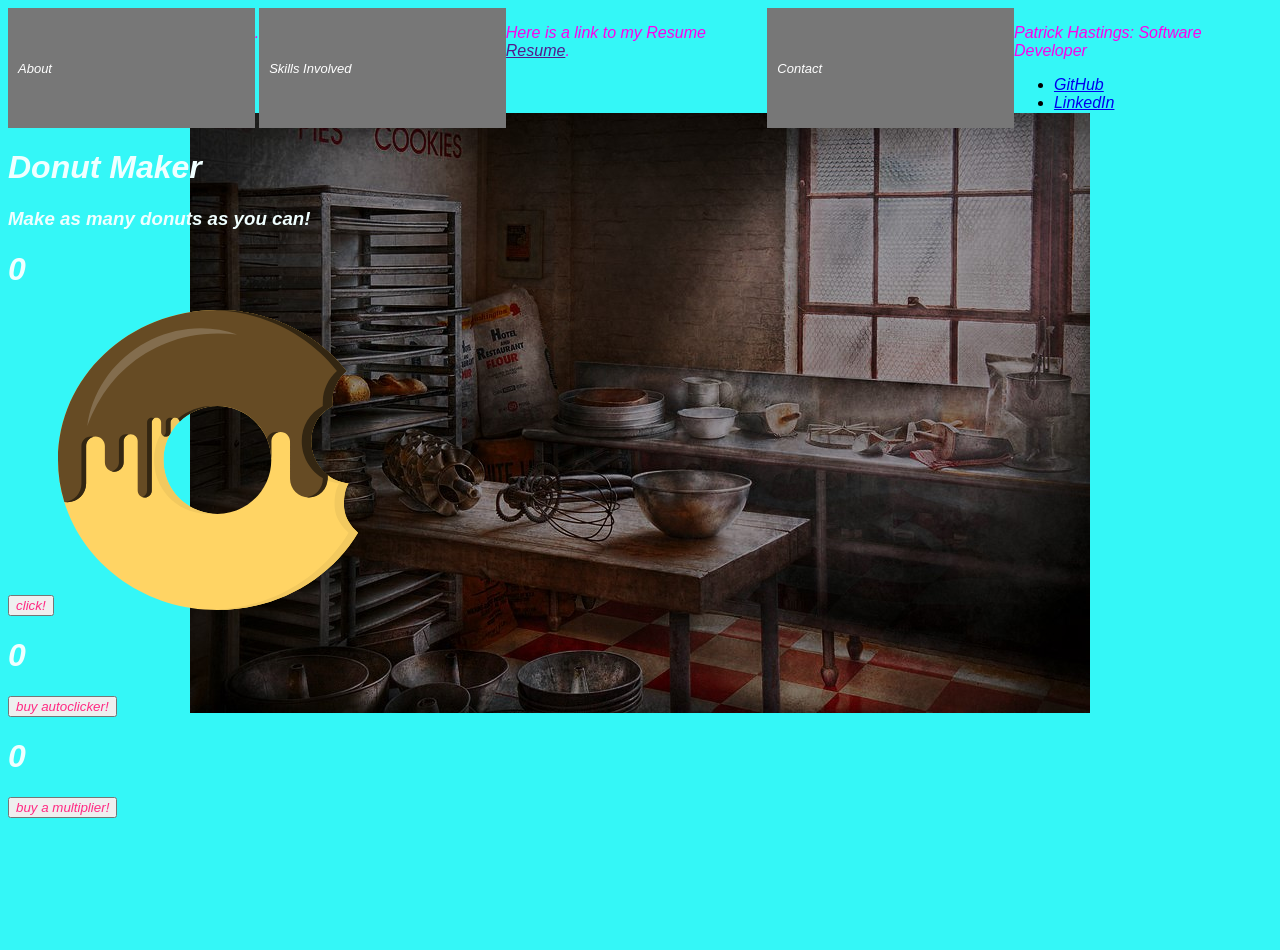
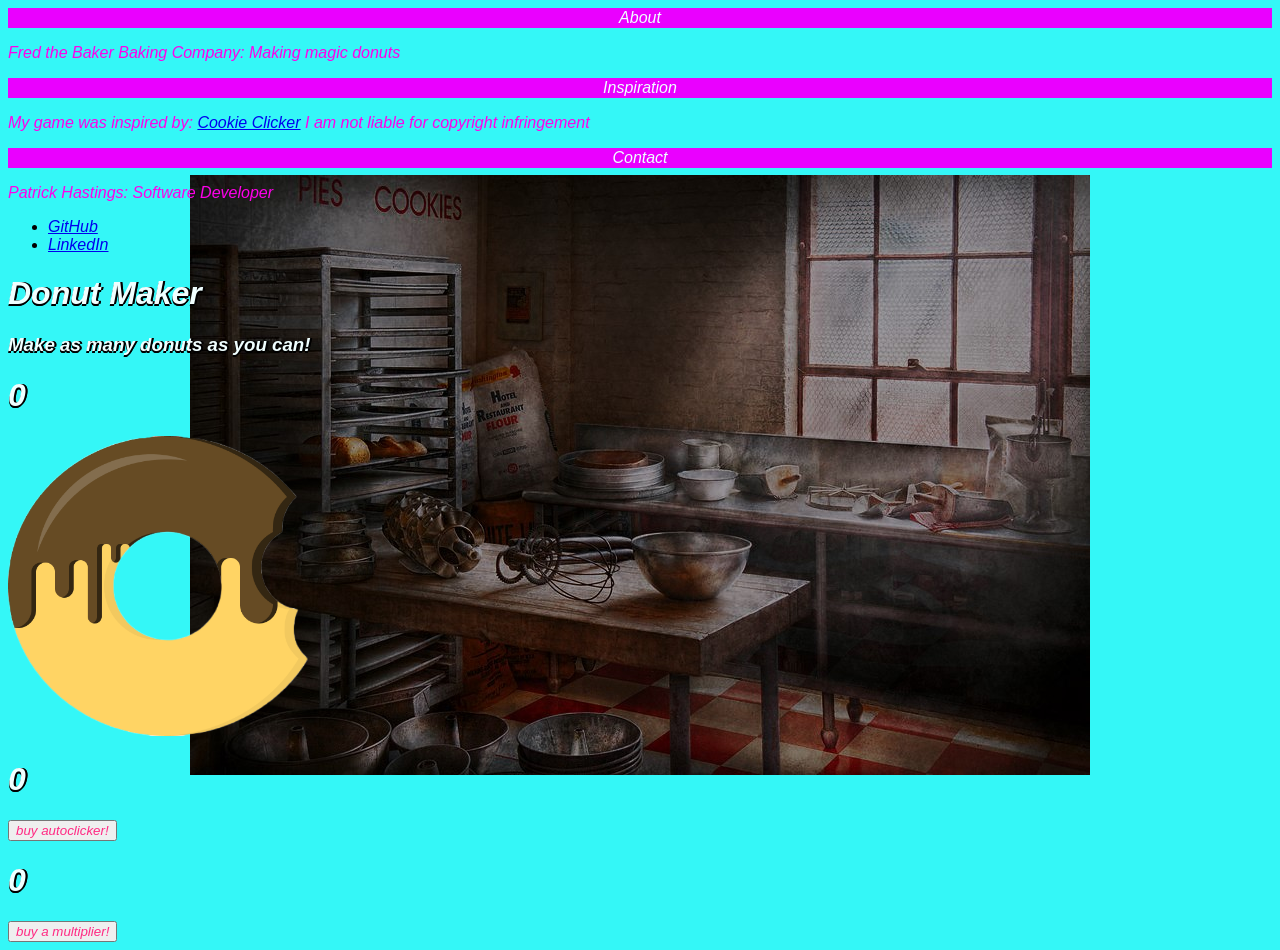
Before and after one commit to 2022-Summer-Cohort/donut-maker-PatCHastings, a website built with Parcel: page index.html in a window 1280 px wide. Before the commit the page ends 826 px from the top, so only its background shows below. Built offline with nearby package versions, Linux system fonts and the light colour scheme.

Commit message:
updated button to a donut

```diff
--- a/Donut.js
+++ b/Donut.js
@@ -40,4 +40,5 @@ class Donut{
 
     }
 }
+
 export default Donut;
--- a/app.js
+++ b/app.js
@@ -3,7 +3,10 @@ import Donut from "./Donut.js";
 let donutMaker = new Donut(0,0,0);
 const donutCountEl = document.querySelector("#donutCount");
 const autoclickerEl = document.querySelector("#autoclicker");
+
 let button = document.querySelector("#tickDonut");
+let autoClickerTotalSpan = document.querySelector("#autoClickerTotal");
+
 button.addEventListener("click", function(){
     donutMaker.tickDonut();
     donutCountEl.innerText = donutMaker._donutCount;
@@ -23,6 +26,8 @@ setInterval(() => {
 }
 })
 
+
+
 let multiplierButton = document.querySelector("#donutMultiply");
 multiplierButton.addEventListener("click", function() {
     donutMaker.tickDonut();
--- a/index.html
+++ b/index.html
@@ -9,14 +9,14 @@
   </head>
 
   <header>
-    <nav>
+
         <button type="button" class="collapsibleNavBar">About</button>
             <div class="content">
-                <p>.</p>
+                <p>Fred the Baker Baking Company: Making magic donuts</p>
             </div>
-        <button type="button" class="collapsibleNavBar">Skills Involved</button>
+        <button type="button" class="collapsibleNavBar">Inspiration</button>
             <div class="content">
-                <p>Here is a link to my Resume <a href="" target="_blank">Resume</a>.</p>
+              <p>My game was inspired by: <a href="https://orteil.dashnet.org/cookieclicker/" target="_blank">Cookie Clicker</a> I am not liable for copyright infringement</p>
             </div>
         <button type="button" class="collapsibleNavBar">Contact</button>
             <div class="content">
@@ -28,18 +28,15 @@
                     </ul>
                 </p>
             </div>
-    </nav>
+
     <h1>Donut Maker</h1>
     <h3>Make as many donuts as you can!</h3>
 </header>
 
   <body>
 
-
       <h1 id="donutCount">0</h1>
-      <button id ="tickDonut">click!</button>
-      <object data="/donut-svgrepo-com (1).svg" width="300" height="300" class="tickDonut" type=""></object>
-      <br>
+      <img src="chocoDonutTrans.png" width="300" height="300" class="tickDonut" id ="tickDonut">
       <h1 id="autoclicker">0</h1>
       <button id ="buyAutoClicker">buy autoclicker!</button>
       <br>
@@ -48,6 +45,5 @@
 
     <script src="./app.js" type="module"></script>
 
-
   </body>
 </html>
--- a/style.css
+++ b/style.css
@@ -9,20 +9,28 @@ nav{
     position: relative;
 }
 .collapsibleNavBar {
-        background-color: #777;
-        color: white;
+    background-color: rgb(234, 0, 255);
+    color: azure;
     cursor: pointer;
-        padding: 10px;
-        width: 20%;
+    padding: 1px;
+    width: 100%;
     border: none;
-        text-align: left;
-        outline: none;
-        font-size: 13px;
-        position: relative;
+    text-align: center;
+    font-size: 16px;
+    position: sticky;
 }
 
 .active, .collapsibleNavBar:hover {
-        background-color: #555;
+    background-color: rgb(153, 58, 58);
+}
+.donutButton{
+    display: flex;
+    width: 20%;
+    height: auto;
+    justify-content: center;
+    align-items: center;
+    margin: auto;
+    margin-top:-10px;
 }
 
 body{
@@ -41,9 +49,11 @@ button{
 /* all fonts */
 h1{
     color: azure;
+    text-shadow: 2px 0 0 #000, 0 2px 0 #000, 0 2px 0 #000, 2px 0 0 #000;
 }
 h3{
     color: azure;
+    text-shadow: 2px 0 0 #000, 0 2px 0 #000, 0 2px 0 #000, 2px 0 0 #000;
 }
 p{
     color: rgb(255, 0, 234);
```
Also changed, not shown: chocoDonut.png (added), chocoDonutTrans.png (added). Lines whose indentation alone changed are shown as unchanged.
